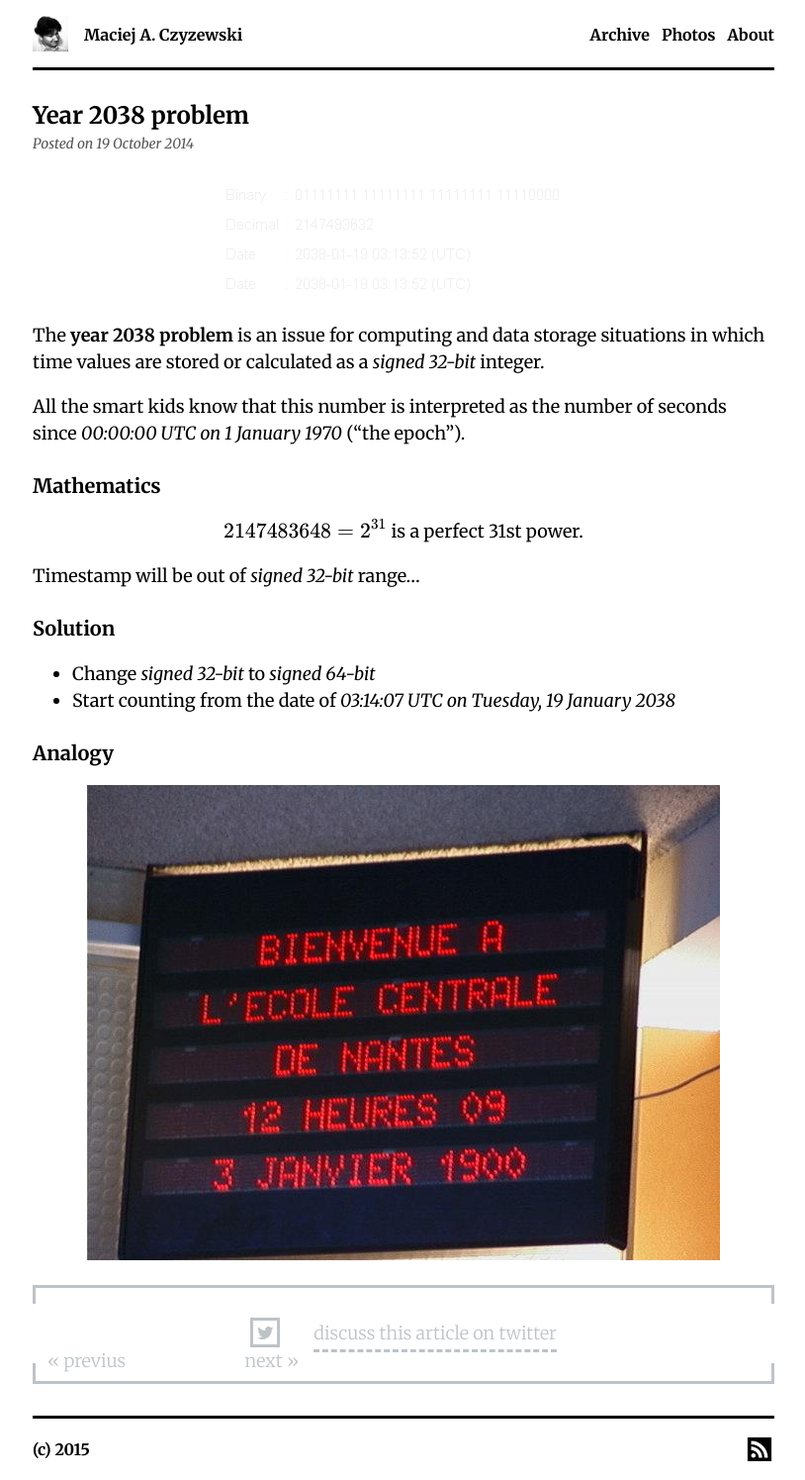
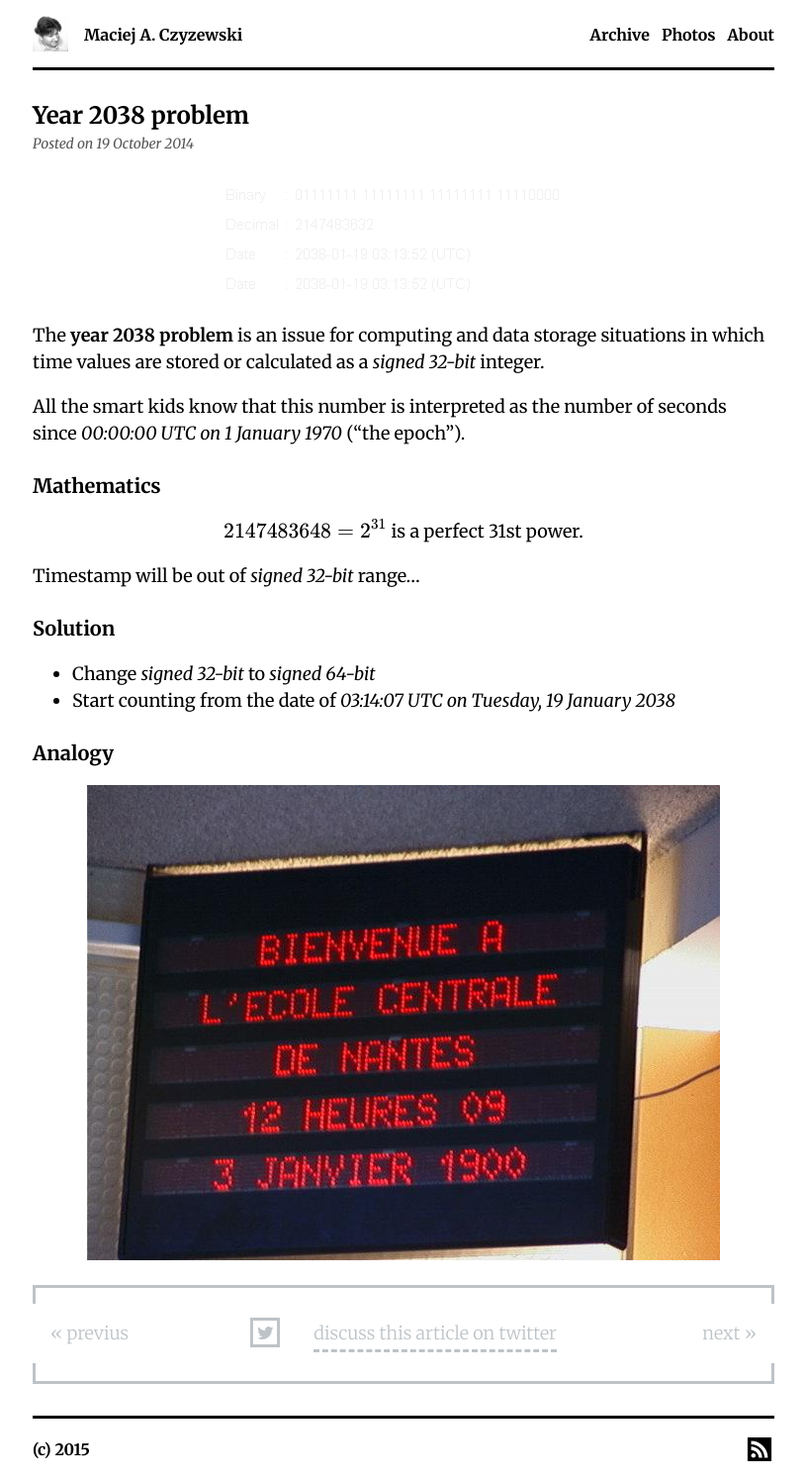
Before and after one commit to maciejczyzewski/maciejczyzewski.github.io, a Jekyll site: the page built from _posts/2014-10-19-year-2038-problem.markdown, in a window 1280 px wide. Shown: the whole page at 99% size, without its empty margins (232-1046 px from the left). Built offline with Jekyll 4.4.1, drawn with Linux system fonts in a browser that asks for light colours; Markdown is read by kramdown in place of the engine named in the settings.

Commit message:
Repair layout! ;-)

```diff
--- a/_layouts/default.html
+++ b/_layouts/default.html
@@ -97,7 +97,11 @@
 </head>
 <body>
   <header class="grid">
-    <img class="inline left" src="/assets/images/shortcuts/114.png" alt="maciejczyzewski" />
+    {% if page.url == "/index.html" %}
+      <img class="inline left" src="/assets/images/prints/head.jpeg" alt="maciejczyzewski" style="height:114px;width:114px;margin-bottom: -52px;float:none!important;" />
+    {% else %}
+      <img class="inline left" src="/assets/images/shortcuts/114.jpeg" alt="maciejczyzewski" />
+    {% endif %}
 
     <div class="inline left">
       <a href="/">Maciej A. Czyzewski</a>
--- a/_layouts/post.html
+++ b/_layouts/post.html
@@ -11,12 +11,6 @@ layout: default
   <div>{{ content }}</div>
 
   <!-- Twitter -->
-  <div style="border:3px solid #bdc3c7;height:100px;margin-top:25px"><div style="height:60px;background:#fff;margin-left:-3px;margin-right:-3px;margin-top:-15px"><aside style="max-width:310px;margin:0 auto;padding-top:14px;display:block;margin-top:1.75em"><a href="https://twitter.com/share?text=@_czyzewski&url={{ site.url }}{{ page.url }}"><img src="/assets/images/icons/twitter.svg" alt="twitter" style="background:#bdc3c7;width:30px;float:left"><span style="float:right;text-decoration:none;line-height:32px;color:#bdc3c7;font-weight:lighter;border-top:0;border-left:0;border-right:0;border-style:dashed">discuss this article on twitter</span></a></aside></div></div>
-
-  <!-- Navigation -->
-  <div style="margin-top:-64px;height:64px;font-weight:lighter">
-    <a href="{{ page.previous.url }}" style="float:left;text-decoration:none;color:#bdc3c7;padding-left:15px">« previus</a>
-    <a href="{{ page.next.url }}" style="float:right;text-decoration:none;color:#bdc3c7;padding-right:15px">next »</a>
-  </div>
+  <div class="comments"><div><aside><a href="https://twitter.com/share?text=@_czyzewski&url={{ site.url }}{{ page.url }}"><img src="/assets/images/icons/twitter.svg" alt="twitter"><span>discuss this article on twitter</span></a></aside></div><nav><a href="{{ page.previous.url }}">« previus</a><a href="{{ page.next.url }}">next »</a></nav></div>
 
 </article>
--- a/assets/stylesheets/main.css
+++ b/assets/stylesheets/main.css
@@ -693,6 +693,71 @@ footer img {
   }
 }
 
+/* Comments
+   ========================================================================= */
+
+.comments {
+  border: 3px solid #bdc3c7;
+  height: 100px;
+  margin-top: 25px
+}
+
+.comments > div {
+  height: 60px;
+  background: #fff;
+  margin-left: -3px;
+  margin-right: -3px;
+  margin-top: -15px
+}
+
+.comments aside {
+  max-width: 310px;
+  margin: 0 auto;
+  padding-top: 14px;
+  display: block;
+  margin-top: 1.75em
+}
+
+.comments img {
+  background: #bdc3c7;
+  width: 30px;
+  float: left
+}
+
+.comments span {
+  float: right;
+  text-decoration: none;
+  line-height: 32px;
+  color: #bdc3c7;
+  font-weight: lighter;
+  border-top: 0;
+  border-left: 0;
+  border-right: 0;
+  border-style: dashed
+}
+
+.comments nav {
+  margin-top: -44px;
+  height: 64px;
+  font-weight: lighter;
+  width: 100%;
+  display: inline-block;
+}
+
+.comments nav a:first-child {
+  float: left;
+  text-decoration: none;
+  color: #bdc3c7;
+  padding-left: 15px
+}
+
+.comments nav a:last-child {
+  float: right;
+  text-decoration: none;
+  color: #bdc3c7;
+  padding-right: 15px
+}
+
 /* Stories
    ========================================================================= */
 
```
Also changed, not shown: assets/images/prints/head.jpeg (added), assets/images/shortcuts/114.jpeg (added).
